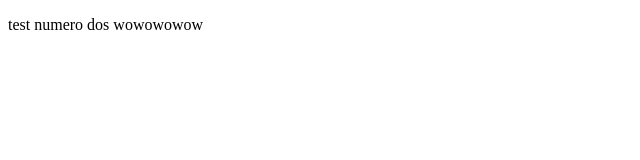
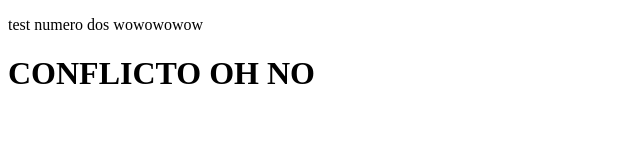
Before and after one commit to santiDigiFP/git-VSCode, a plain HTML site: page index.html in a window 1280 px wide. Shown: the whole page, without its empty margins (0-640 px from the left). Drawn offline with Linux system fonts and the light colour scheme.

Commit message:
Update index.html

```diff
--- a/index.html
+++ b/index.html
@@ -8,6 +8,7 @@
 <body>
     <div>
         <p>test numero dos wowowowow</p>
+        <h1>CONFLICTO OH NO</h1>
     </div>
 </body>
 </html>
```
